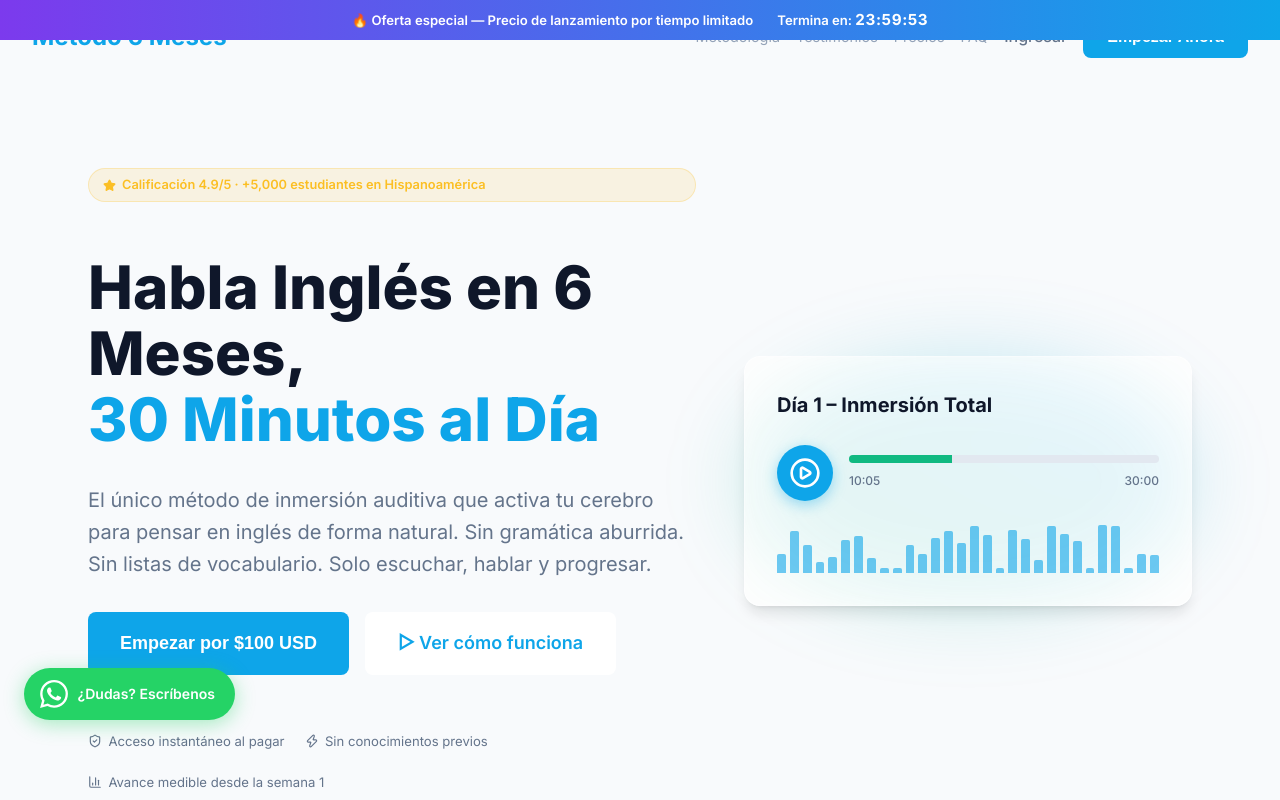
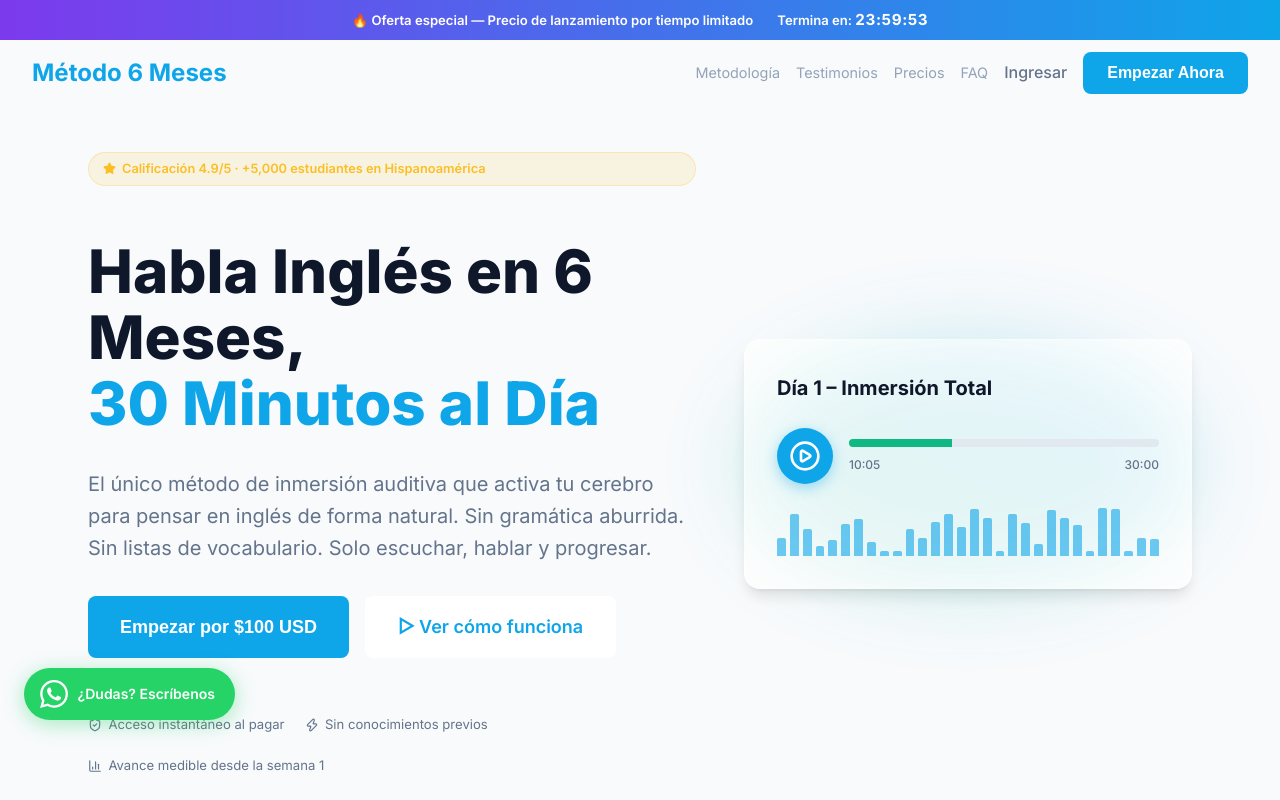
Before and after one commit to raulcharris28/metodo-6-meses, a Next.js app: page / in a window 1280 px wide. Shown: the top 800 px of the page. Built offline with nearby package versions, Linux system fonts and the light colour scheme.

Commit message:
Fix navbar overlap with urgency bar

```diff
--- a/src/app/page.module.css
+++ b/src/app/page.module.css
@@ -6,7 +6,7 @@
 
 .navbar {
   position: fixed;
-  top: 0;
+  top: 36px;
   left: 0;
   right: 0;
   z-index: 90;
@@ -28,8 +28,10 @@
 
 /* Urgency Bar */
 .urgencyBar {
-  position: sticky;
+  position: fixed;
   top: 0;
+  left: 0;
+  right: 0;
   z-index: 100;
   background: linear-gradient(90deg, #7c3aed, #0ea5e9);
   color: white;
@@ -72,7 +74,7 @@
 }
 
 .hero {
-  padding: 8rem 1.5rem 6rem;
+  padding: 9.5rem 1.5rem 6rem;
   max-width: 1152px;
   margin: 0 auto;
   display: flex;
```
